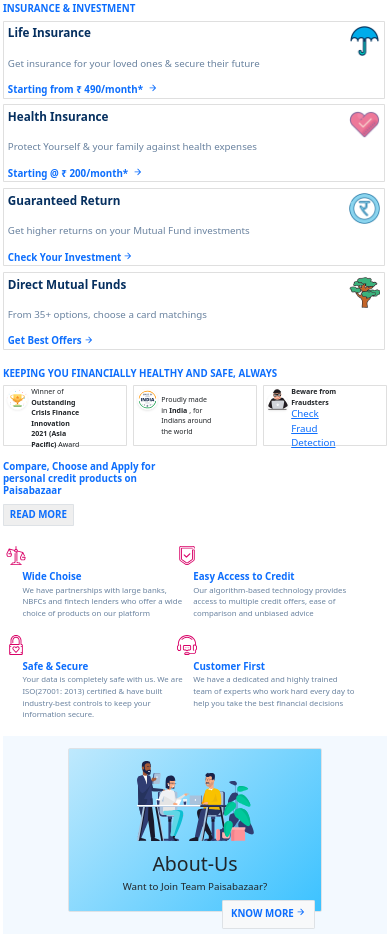
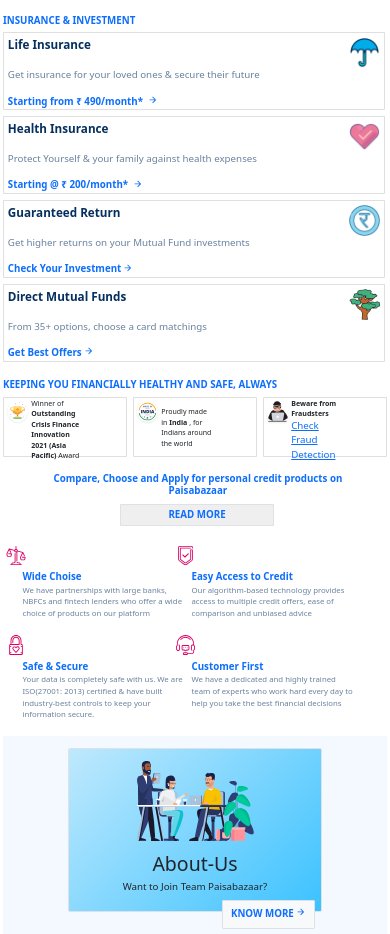
Before and after one commit to bhupend-deshmukh/paisa-bazaar-com-ui, a plain HTML site: page index.html in a window 390 px wide. Shown: the part 610-1544 px from the top of the page. Drawn offline with nearby package versions, Linux system fonts and the light colour scheme.

Commit message:
mainer change

```diff
--- a/queries.css
+++ b/queries.css
@@ -328,5 +328,23 @@
   .invest{
     margin-left: 1rem !important;
   }
-
+  .pb-feature {
+    width: 80rem;
+    margin-left: 10rem !important;
+    display: flex;
+    justify-content: center;
+    text-align: center;
+    align-items: center;
+  }
+  .m-pb{
+    width: 100%;
+  }
+  .m-pb button{
+    margin-left: 30rem !important;
+    width: 100% !important;
+  }
+  .im-b-img{
+    display: flex;
+    margin-top: 3rem !important;
+  }
 }
```
